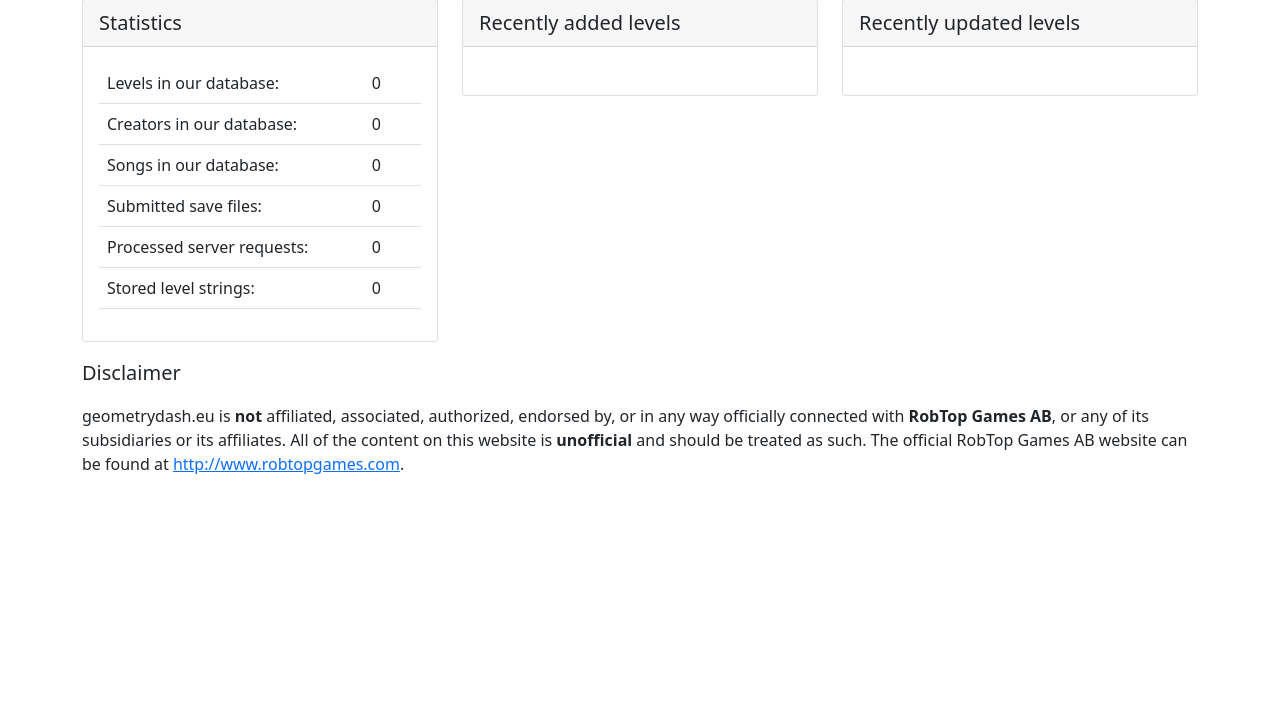
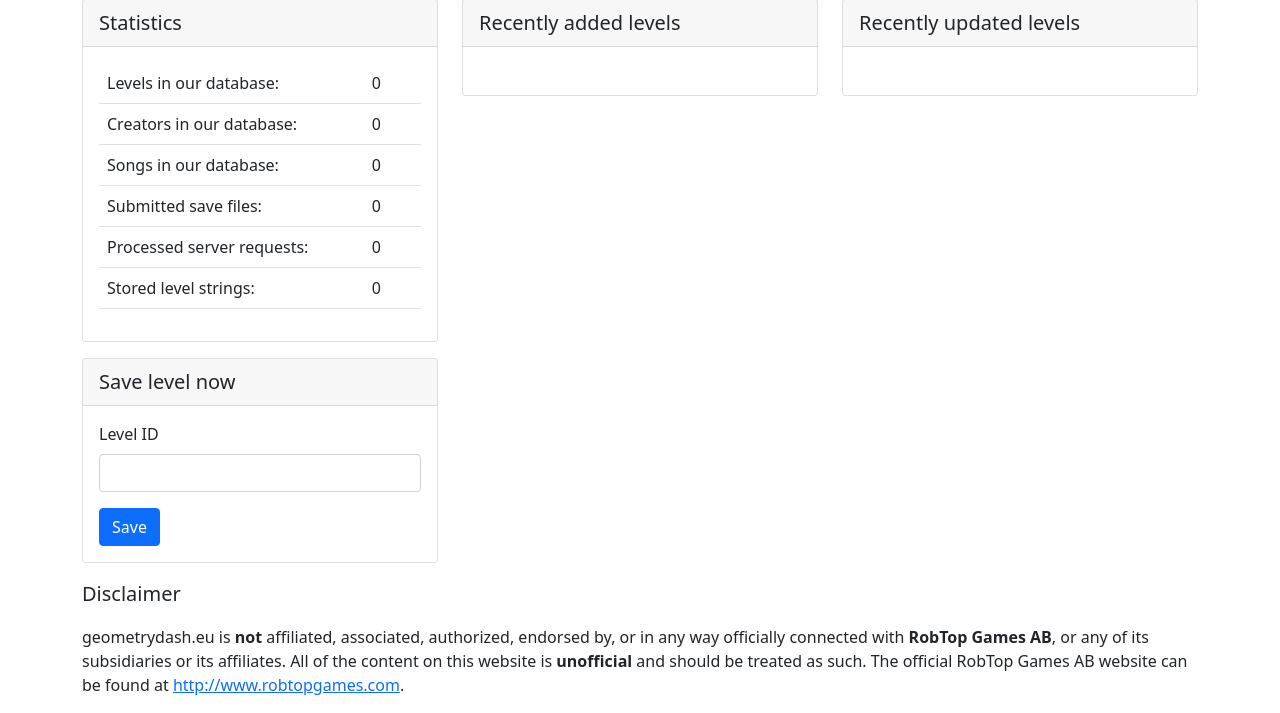
Before and after one commit to Cvolton/GDHistory, a Django app: page / in a window 1280 px wide. Shown: the part 111-824 px from the top of the page. Before the commit the page ends 585 px from the top, so only its background shows below. Run offline with Django 3.2, Linux system fonts and the light colour scheme; data that the repository does not hold is empty; parts of the project's set-up code (start-up, migrations or seed data) failed here and were passed over; some libraries are stand-ins or nearby versions.

Commit message:
Add level priority download queue

```diff
--- a/history/api_views.py
+++ b/history/api_views.py
@@ -8,7 +8,7 @@ from django.core.cache import cache
 from datetime import datetime
 
 from .models import LevelRecord, LevelDateEstimation
-from . import ccUtils, serverUtils, tasks, utils
+from . import ccUtils, serverUtils, tasks, utils, constants
 
 import math
 import plistlib
@@ -19,6 +19,15 @@ def index_counts(request):
 		counts = utils.recalculate_counts()
 
 	return JsonResponse(counts)
+
+def save_level(request, online_id=None):
+	level = utils.get_level_object(online_id)
+	if level.needs_priority_download: return JsonResponse({'success': False, 'fail_reason': constants.SaveFailReasons.ALREADY_QUEUED})
+
+	level.needs_priority_download = True
+	level.save()
+
+	return JsonResponse({'success': True})
 
 def level_info(request, online_id=None):
 	all_levels = LevelRecord.objects.filter(level__is_public=True)
--- a/history/constants.py
+++ b/history/constants.py
@@ -1,5 +1,8 @@
 from datetime import datetime
 from django.utils.timezone import make_aware
+
+class SaveFailReasons:
+	ALREADY_QUEUED = 1
 
 class XORKeys:
 	PASSWORD_KEY = 26364
--- a/history/models.py
+++ b/history/models.py
@@ -360,6 +360,7 @@ class Level(models.Model):
 	cache_needs_revalidation = models.BooleanField(db_index=True, default=False)
 	cache_needs_search_update = models.BooleanField(db_index=True, default=False)
 
+	needs_priority_download = models.BooleanField(db_index=True, default=False)
 
 	submitted = models.DateTimeField(default=timezone.now, db_index=True)
 	class Meta:
--- a/history/templates/index.html
+++ b/history/templates/index.html
@@ -90,8 +90,49 @@
 	</div>
 </div>
 <div class="row">
+	<div class="col mb-3">
+		<div class="card">
+			<div class="card-header lead">
+				Save level now
+			</div>
+			<div class="card-body">
+				<form id="estimator">
+					<div class="mb-3">
+						<label for="online_id" class="form-label">Level ID</label>
+						<input class="form-control" type="text" id="online_id" name="online_id">
+					</div>
+					<button type="button" class="btn btn-primary" data-bs-toggle="modal" data-bs-target="#saveModal">Save</button>
+				</form>
+			</div>
+		</div>
+	</div>
+	<div class="col mb-3">
+		<!-- placeholder to fill space -->
+	</div>
+	<div class="col mb-3">
+		<!-- placeholder to fill space -->
+	</div>
+</div>
+<div class="row">
 	<p class="lead">Disclaimer</p>
 	<p>geometrydash.eu is <b>not</b> affiliated, associated, authorized, endorsed by, or in any way officially connected with <b>RobTop Games AB</b>, or any of its subsidiaries or its affiliates. All of the content on this website is <b>unofficial</b> and should be treated as such. The official RobTop Games AB website can be found at <a href="http://www.robtopgames.com">http://www.robtopgames.com</a>.</p>
+</div>
+
+<div class="modal" tabindex="-1" id="saveModal">
+  <div class="modal-dialog">
+    <div class="modal-content">
+      <div class="modal-header">
+        <h5 class="modal-title">Save level now</h5>
+        <button type="button" class="btn-close" data-bs-dismiss="modal" aria-label="Close"></button>
+      </div>
+      <div class="modal-body">
+        <p id="modal-placeholder">Placeholder text for save level now feature.</p>
+      </div>
+      <div class="modal-footer">
+        <button type="button" class="btn btn-primary" data-bs-dismiss="modal">OK</button>
+      </div>
+    </div>
+  </div>
 </div>
 
 <script type="text/javascript">
@@ -108,5 +149,30 @@
 		$('#gduser-count').append(numberWithCommas(counts.gduser_count));
 		//$('#rg-count').append(`<a data-toggle="tooltip" title="Total RG records (including no data): ${counts.rg_total}">${counts.rg_count}</a>`);
 	});
+
+	var saveModal = document.getElementById('saveModal')
+	saveModal.addEventListener('show.bs.modal', function (event) {
+		var paragraph = $('#modal-placeholder')
+		paragraph.text('Queuing level for download')
+
+		$.getJSON(`/api/v1/level/${online_id.value}/save`, function(result) {
+			if(result["success"]) {
+				paragraph.text('Level queued for download. Note that it might take a few hours for the updated record to appear on the website.')
+			} else {
+				switch(result['fail_reason']) {
+					case 1:
+						paragraph.text('Level already queued for download')
+						break;
+					default:
+						paragraph.text('Failed to queue level (unknown reason)')
+						break;
+				}
+			}
+		})
+		.fail(function() {
+			paragraph.text('Failed to queue level')
+		});
+	})
+
 </script>
 {% endblock %}
--- a/history/urls.py
+++ b/history/urls.py
@@ -20,6 +20,7 @@ urlpatterns = [
 
     path('api/v1/counts/', api_views.index_counts, name='api_counts'),
     path('api/v1/level/<online_id>/', api_views.level_info, name='api_level'),
+    path('api/v1/level/<online_id>/save', api_views.save_level, name='api_level_save'),
     path('api/v1/date/level/<online_id>/', api_views.level_date_estimation, name='api_estimate_level'),
 
     #path('debug/<online_id>/', views.debug, name='debug'),
```
Also changed, not shown: history/management/commands/export_priority.py (added, +43 -0 lines).
